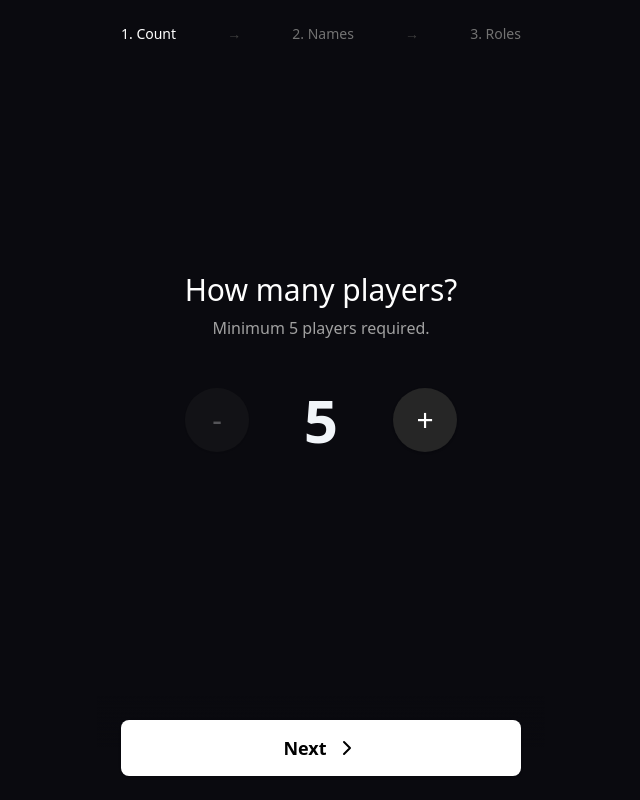
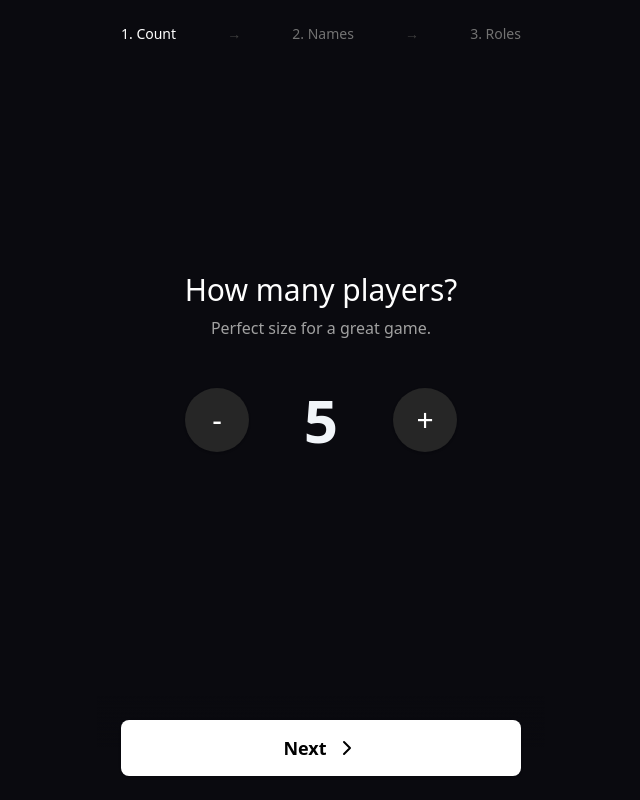
Before and after one commit to No-bita/mafia, a Next.js app: page /setup in a window 1280 px wide. Shown: the whole page, without its empty margins (319-959 px from the left). Built offline with nearby package versions, Linux system fonts and the light colour scheme; a web font is replaced by a local one.

Commit message:
fix: remove strict minimum player limits, suggest 5+ instead

```diff
--- a/src/app/setup/page.tsx
+++ b/src/app/setup/page.tsx
@@ -20,7 +20,7 @@ export default function SetupPage() {
 
   // Step 1: Handle player count change
   const handleCountChange = (delta: number) => {
-    const newCount = Math.max(5, targetCount + delta); // Min 5 players
+    const newCount = Math.max(2, targetCount + delta); // Min 2 players
     setTargetCount(newCount);
 
     // Adjust temp names array
@@ -97,13 +97,17 @@ export default function SetupPage() {
           >
             <div className="text-center space-y-2">
               <h2 className="text-3xl font-serif text-white">How many players?</h2>
-              <p className="text-neutral-400">Minimum 5 players required.</p>
+              {targetCount < 5 ? (
+                <p className="text-accent-gold">5+ players recommended for best experience.</p>
+              ) : (
+                <p className="text-neutral-400">Perfect size for a great game.</p>
+              )}
             </div>
 
             <div className="flex items-center gap-6">
               <Button
                 onClick={() => handleCountChange(-1)}
-                disabled={targetCount <= 5}
+                disabled={targetCount <= 2}
                 className="w-16 h-16 rounded-full text-3xl bg-neutral-800 text-white hover:bg-neutral-700 disabled:opacity-30"
               >
                 -
--- a/src/engine/balancer.ts
+++ b/src/engine/balancer.ts
@@ -1,9 +1,9 @@
 import { RoleConfig } from '../types';
 
 export function balanceRoles(playerCount: number): RoleConfig {
-  if (playerCount < 5) {
-    return { villager: playerCount }; // Invalid game really, but fallback
-  }
+  if (playerCount <= 2) return { mafia: 1, villager: Math.max(0, playerCount - 1) };
+  if (playerCount === 3) return { mafia: 1, villager: 2 };
+  if (playerCount === 4) return { mafia: 1, doctor: 1, villager: 2 };
 
   if (playerCount === 5) return { mafia: 1, doctor: 1, villager: 3 };
   if (playerCount === 6) return { mafia: 1, doctor: 1, detective: 1, villager: 3 };
```
